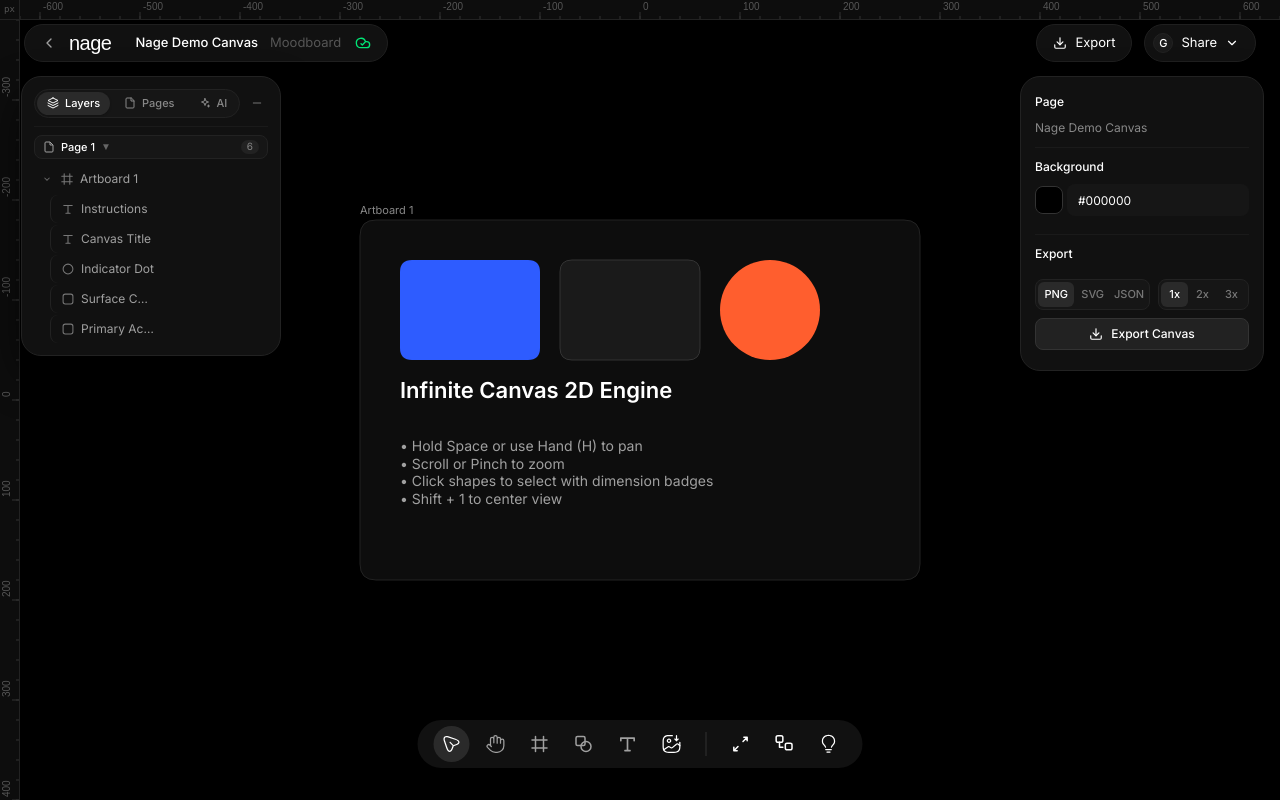
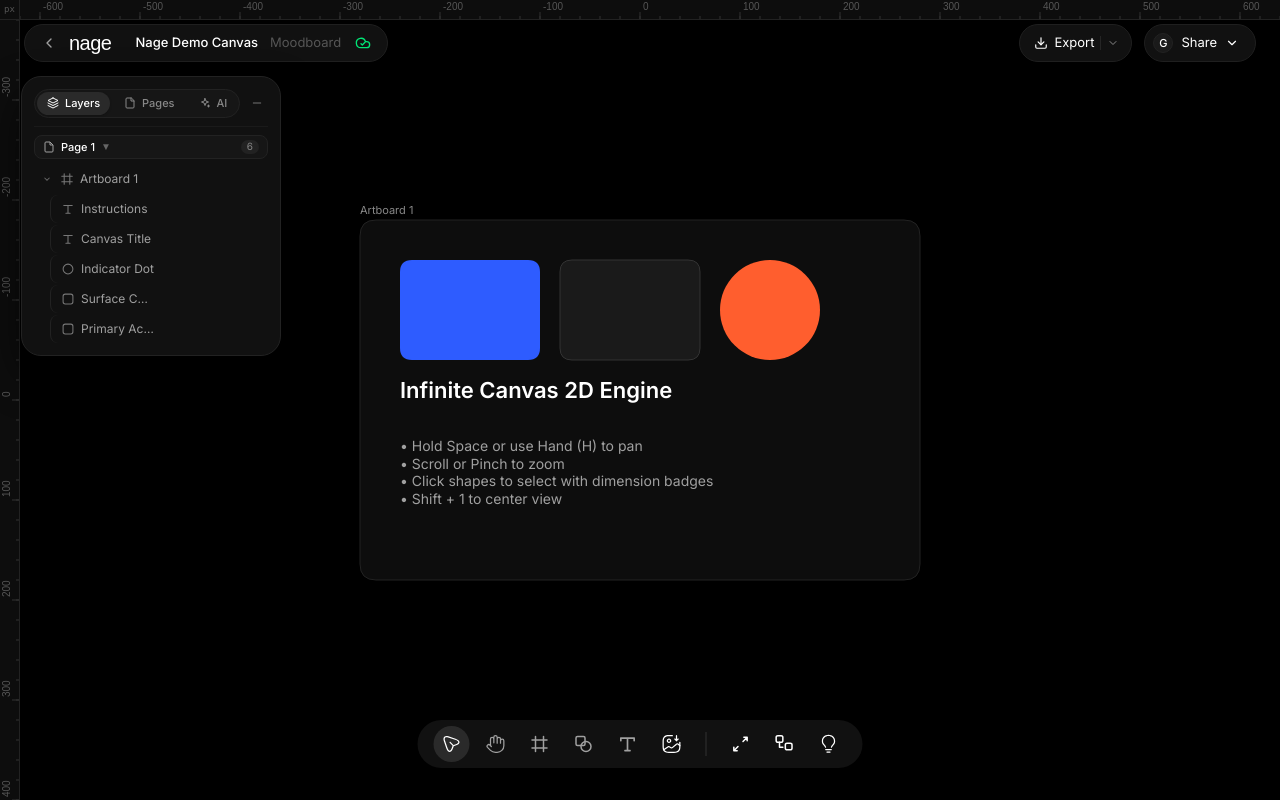
Before and after one commit to Nimateea/Nage, a Next.js app: page /demo in a window 1280 px wide. Built offline with nearby package versions, Linux system fonts and the light colour scheme.

Commit message:
feat: show export panel as dropdown beside export button

```diff
--- a/src/components/editor/EditorHeader.tsx
+++ b/src/components/editor/EditorHeader.tsx
@@ -1,10 +1,10 @@
 "use client";
 
-import React, { useState, useRef } from "react";
+import React, { useState, useRef, useEffect } from "react";
 import Link from "next/link";
 import { useEditorStore } from "@/lib/canvas/store/editorStore";
 import { renameProjectAction } from "@/lib/supabase/projects";
-import { exportToPng, downloadFile } from "@/lib/canvas/export";
+import { exportToPng, exportToSvg, exportToJson, downloadFile } from "@/lib/canvas/export";
 
 interface EditorHeaderProps {
   initialTitle: string;
@@ -48,9 +48,26 @@ export function EditorHeader({
     }
   };
 
+  const [exportOpen, setExportOpen] = useState(false);
+  const [exportFormat, setExportFormat] = useState<"png" | "svg" | "json">("png");
+  const [exportScale, setExportScale] = useState<1 | 2 | 3>(2);
+  const [includeBackground, setIncludeBackground] = useState(true);
   const [isExporting, setIsExporting] = useState(false);
+  const exportMenuRef = useRef<HTMLDivElement>(null);
 
-  const handleQuickExport = async () => {
+  // Close export dropdown when clicking outside
+  useEffect(() => {
+    if (!exportOpen) return;
+    const handleClickOutside = (e: MouseEvent) => {
+      if (exportMenuRef.current && !exportMenuRef.current.contains(e.target as Node)) {
+        setExportOpen(false);
+      }
+    };
+    window.addEventListener("mousedown", handleClickOutside);
+    return () => window.removeEventListener("mousedown", handleClickOutside);
+  }, [exportOpen]);
+
+  const handlePerformExport = async () => {
     const state = useEditorStore.getState();
     const selectedNodes = state.document.nodes.filter((n) => state.selectedIds.has(n.id));
     const nodesToExport = selectedNodes.length > 0 ? selectedNodes : state.document.nodes;
@@ -65,9 +82,23 @@ export function EditorHeader({
       showToast("Generating export…");
       const name = (selectedNodes.length === 1 ? selectedNodes[0].name : state.projectName) || "export";
       const cleanName = name.trim().replace(/[^a-zA-Z0-9_-]/g, "_");
-      const blob = await exportToPng(nodesToExport, 2, "#000000");
-      downloadFile(blob, `${cleanName}@2x.png`, "image/png");
-      showToast(`Exported ${cleanName}@2x.png`);
+      const bgColor = includeBackground ? "#000000" : null;
+
+      if (exportFormat === "png") {
+        const blob = await exportToPng(nodesToExport, exportScale, bgColor);
+        downloadFile(blob, `${cleanName}@${exportScale}x.png`, "image/png");
+        showToast(`Exported ${cleanName}@${exportScale}x.png`);
+      } else if (exportFormat === "svg") {
+        const svgStr = exportToSvg(nodesToExport, bgColor);
+        downloadFile(svgStr, `${cleanName}.svg`, "image/svg+xml");
+        showToast(`Exported ${cleanName}.svg`);
+      } else if (exportFormat === "json") {
+        const jsonStr = exportToJson(nodesToExport, cleanName);
+        downloadFile(jsonStr, `${cleanName}.json`, "application/json");
+        showToast(`Exported ${cleanName}.json`);
+      }
+
+      setExportOpen(false);
     } catch (err) {
       console.error("Export error:", err);
       showToast("Export failed");
@@ -184,14 +215,20 @@ export function EditorHeader({
 
       {/* Right Side Buttons */}
       <div className="flex items-center gap-3 pointer-events-auto">
-        {/* Quick Export Button */}
+        {/* Export Button with Dropdown Beside It */}
+        <div className="relative flex items-center" ref={exportMenuRef}>
+          <div
+            className={`bg-[#111111] hover:bg-[#1A1A1A] border ${
+              exportOpen ? "border-[#2E5CFF]" : "border-[#1f1f1f]"
+            } rounded-full flex items-center transition-colors`}
+          >
+            {/* Export Button */}
             <button
               id="btn-quick-export"
               type="button"
-          disabled={isExporting}
-          onClick={handleQuickExport}
-          className="bg-[#111111] hover:bg-[#1A1A1A] border border-[#1f1f1f] rounded-full px-4 py-2 flex items-center gap-2 text-white text-[13px] transition-colors cursor-pointer disabled:opacity-50"
-          title="Quick Export PNG (2x)"
+              onClick={() => setExportOpen((prev) => !prev)}
+              className="pl-3.5 pr-1.5 py-2 flex items-center gap-1.5 text-white text-[13px] hover:text-white cursor-pointer select-none"
+              title="Export"
             >
               <svg
                 width="14"
@@ -207,8 +244,128 @@ export function EditorHeader({
                 <polyline points="7 10 12 15 17 10" />
                 <line x1="12" y1="15" x2="12" y2="3" />
               </svg>
-          {isExporting ? "Exporting…" : "Export"}
+              <span>Export</span>
             </button>
+
+            {/* Separator */}
+            <div className="w-[1px] h-3.5 bg-[#252525]" />
+
+            {/* Dropdown Chevron Button Beside Export Button */}
+            <button
+              id="btn-export-dropdown"
+              type="button"
+              onClick={() => setExportOpen((prev) => !prev)}
+              className={`pl-1.5 pr-3 py-2 flex items-center justify-center text-[#888888] hover:text-white cursor-pointer transition-colors ${
+                exportOpen ? "text-white" : ""
+              }`}
+              title="Export options"
+            >
+              <svg
+                width="12"
+                height="12"
+                viewBox="0 0 24 24"
+                fill="none"
+                stroke="currentColor"
+                strokeWidth="2"
+                strokeLinecap="round"
+                strokeLinejoin="round"
+                className={`transition-transform duration-200 ${exportOpen ? "rotate-180 text-white" : ""}`}
+              >
+                <polyline points="6 9 12 15 18 9" />
+              </svg>
+            </button>
+          </div>
+
+          {/* Export Dropdown Menu Panel */}
+          {exportOpen && (
+            <div
+              className="absolute right-0 top-[calc(100%+8px)] w-[270px] bg-[#111111] border border-[#222222] rounded-2xl p-4 shadow-2xl z-50 text-xs select-none"
+              style={{ boxShadow: "0 20px 40px rgba(0, 0, 0, 0.7)" }}
+            >
+              {/* Dropdown Header */}
+              <div className="flex items-center justify-between pb-3 mb-3 border-b border-[#1A1A1A]">
+                <div className="text-white font-medium text-[13px]">Export</div>
+                <span className="text-[11px] px-2 py-0.5 rounded-full bg-[#1A1A1A] text-[#888888] border border-[#262626]">
+                  {useEditorStore.getState().selectedIds.size > 0
+                    ? `${useEditorStore.getState().selectedIds.size} selected`
+                    : "Canvas"}
+                </span>
+              </div>
+
+              {/* Format Tabs */}
+              <div className="mb-3">
+                <div className="text-[#888888] text-[11px] font-medium mb-1.5">Format</div>
+                <div className="flex bg-[#161616] rounded-lg p-0.5 border border-[#222222]">
+                  {(["png", "svg", "json"] as const).map((fmt) => (
+                    <button
+                      key={fmt}
+                      type="button"
+                      onClick={() => setExportFormat(fmt)}
+                      className={`flex-1 py-1 text-[11px] font-medium rounded-md uppercase transition-colors cursor-pointer ${
+                        exportFormat === fmt ? "bg-[#2A2A2A] text-white" : "text-[#777777] hover:text-white"
+                      }`}
+                    >
+                      {fmt}
+                    </button>
+                  ))}
+                </div>
+              </div>
+
+              {/* Resolution Scale (for PNG) */}
+              {exportFormat === "png" && (
+                <div className="mb-3">
+                  <div className="text-[#888888] text-[11px] font-medium mb-1.5">Resolution</div>
+                  <div className="flex bg-[#161616] rounded-lg p-0.5 border border-[#222222]">
+                    {([1, 2, 3] as const).map((sc) => (
+                      <button
+                        key={sc}
+                        type="button"
+                        onClick={() => setExportScale(sc)}
+                        className={`flex-1 py-1 text-[11px] font-medium rounded-md transition-colors cursor-pointer ${
+                          exportScale === sc ? "bg-[#2A2A2A] text-white" : "text-[#777777] hover:text-white"
+                        }`}
+                      >
+                        {sc}x
+                      </button>
+                    ))}
+                  </div>
+                </div>
+              )}
+
+              {/* Background Checkbox */}
+              {exportFormat !== "json" && (
+                <label className="flex items-center gap-2 mb-4 text-[#888888] hover:text-white cursor-pointer text-[11px]">
+                  <input
+                    type="checkbox"
+                    checked={includeBackground}
+                    onChange={(e) => setIncludeBackground(e.target.checked)}
+                    className="rounded border-[#333333] bg-[#161616] text-[#2E5CFF] accent-[#2E5CFF] cursor-pointer"
+                  />
+                  Include dark background (#000000)
+                </label>
+              )}
+
+              {/* Action Button */}
+              <button
+                type="button"
+                disabled={isExporting}
+                onClick={handlePerformExport}
+                className="w-full h-8 rounded-lg bg-[#2E5CFF] hover:bg-[#254ED9] text-white font-medium text-[12px] flex items-center justify-center gap-2 transition-colors disabled:opacity-50 cursor-pointer shadow-md"
+              >
+                <svg width="14" height="14" viewBox="0 0 24 24" fill="none" stroke="currentColor" strokeWidth="2" strokeLinecap="round" strokeLinejoin="round">
+                  <path d="M21 15v4a2 2 0 0 1-2 2H5a2 2 0 0 1-2-2v-4" />
+                  <polyline points="7 10 12 15 17 10" />
+                  <line x1="12" y1="15" x2="12" y2="3" />
+                </svg>
+                {isExporting
+                  ? "Exporting…"
+                  : useEditorStore.getState().selectedIds.size > 0
+                  ? `Export Selection (${exportFormat.toUpperCase()})`
+                  : `Export Canvas (${exportFormat.toUpperCase()})`}
+              </button>
+            </div>
+          )}
+        </div>
 
         {/* Share Button */}
         <button
--- a/src/components/editor/PropertiesPanel.tsx
+++ b/src/components/editor/PropertiesPanel.tsx
@@ -59,13 +59,16 @@ const FONT_WEIGHTS = [
 ];
 
 export function PropertiesPanel() {
-  const { document, selectedIds, executeCommand, showToast, projectName } = useEditorStore();
+  const { document, selectedIds, executeCommand, showToast } = useEditorStore();
   const [lockRatio, setLockRatio] = useState(false);
   const [exportFormat, setExportFormat] = useState<"png" | "svg" | "json">("png");
   const [exportScale, setExportScale] = useState<1 | 2 | 3>(1);
   const [isExporting, setIsExporting] = useState(false);
+  const [exportOpen, setExportOpen] = useState(false);
 
   const selectedNodes = document.nodes.filter((n) => selectedIds.has(n.id));
+
+  if (selectedNodes.length === 0) return null;
 
   const handleExport = async (nodesToExport: CanvasNode[], baseName: string) => {
     if (nodesToExport.length === 0) {
@@ -95,93 +98,6 @@ export function PropertiesPanel() {
       setIsExporting(false);
     }
   };
-
-  if (selectedNodes.length === 0) {
-    return (
-      <div className="ps select-none">
-        {/* Page / Canvas Info */}
-        <div className="ps-s">
-          <div className="ps-t">Page</div>
-          <div className="text-[#888888] text-[12px]">{projectName || "Untitled"}</div>
-        </div>
-
-        {/* Canvas Background */}
-        <div className="ps-s">
-          <div className="ps-t">Background</div>
-          <div className="ps-r">
-            <input
-              type="color"
-              className="ps-col"
-              value="#000000"
-              readOnly
-            />
-            <input
-              type="text"
-              className="ps-hex"
-              value="#000000"
-              readOnly
-              spellCheck={false}
-            />
-          </div>
-        </div>
-
-        {/* Export All Canvas Section */}
-        <div className="ps-s">
-          <div className="flex items-center justify-between mb-2">
-            <div className="ps-t mb-0">Export</div>
-          </div>
-
-          <div className="flex items-center gap-2 mb-2">
-            <div className="flex bg-[#161616] rounded-lg p-0.5 border border-[#222222] flex-1">
-              {(["png", "svg", "json"] as const).map((fmt) => (
-                <button
-                  key={fmt}
-                  type="button"
-                  onClick={() => setExportFormat(fmt)}
-                  className={`flex-1 py-1 text-[11px] font-medium rounded-md uppercase transition-colors ${
-                    exportFormat === fmt ? "bg-[#2A2A2A] text-white" : "text-[#777777] hover:text-white"
-                  }`}
-                >
-                  {fmt}
-                </button>
-              ))}
-            </div>
-
-            {exportFormat === "png" && (
-              <div className="flex bg-[#161616] rounded-lg p-0.5 border border-[#222222]">
-                {([1, 2, 3] as const).map((sc) => (
-                  <button
-                    key={sc}
-                    type="button"
-                    onClick={() => setExportScale(sc)}
-                    className={`px-2 py-1 text-[11px] font-medium rounded-md transition-colors ${
-                      exportScale === sc ? "bg-[#2A2A2A] text-white" : "text-[#777777] hover:text-white"
-                    }`}
-                  >
-                    {sc}x
-                  </button>
-                ))}
-              </div>
-            )}
-          </div>
-
-          <button
-            type="button"
-            disabled={isExporting || document.nodes.length === 0}
-            onClick={() => handleExport(document.nodes, projectName || "canvas")}
-            className="w-full h-8 rounded-lg bg-[#222222] hover:bg-[#2A2A2A] text-white font-medium text-[12px] flex items-center justify-center gap-2 border border-[#333333] transition-colors disabled:opacity-50 cursor-pointer"
-          >
-            <svg width="14" height="14" viewBox="0 0 24 24" fill="none" stroke="currentColor" strokeWidth="2" strokeLinecap="round" strokeLinejoin="round">
-              <path d="M21 15v4a2 2 0 0 1-2 2H5a2 2 0 0 1-2-2v-4" />
-              <polyline points="7 10 12 15 17 10" />
-              <line x1="12" y1="15" x2="12" y2="3" />
-            </svg>
-            {isExporting ? "Exporting…" : "Export Canvas"}
-          </button>
-        </div>
-      </div>
-    );
-  }
 
   const isSingle = selectedNodes.length === 1;
   const singleNode = isSingle ? selectedNodes[0] : null;
@@ -938,12 +854,38 @@ export function PropertiesPanel() {
         </div>
       )}
 
-      {/* 11. Export Selection */}
+      {/* 11. Export Selection Dropdown */}
       <div className="ps-s">
-        <div className="flex items-center justify-between mb-2">
-          <div className="ps-t mb-0">Export</div>
+        <div
+          className="flex items-center justify-between cursor-pointer py-0.5 select-none"
+          onClick={() => setExportOpen((prev) => !prev)}
+        >
+          <div className="ps-t mb-0 flex items-center gap-1.5">
+            <span>Export</span>
+          </div>
+          <button
+            type="button"
+            className="ps-b text-[#888888] hover:text-white"
+            title="Toggle export options"
+          >
+            <svg
+              width="14"
+              height="14"
+              viewBox="0 0 24 24"
+              fill="none"
+              stroke="currentColor"
+              strokeWidth="2"
+              strokeLinecap="round"
+              strokeLinejoin="round"
+              className={`transition-transform duration-200 ${exportOpen ? "rotate-180 text-white" : ""}`}
+            >
+              <polyline points="6 9 12 15 18 9" />
+            </svg>
+          </button>
         </div>
 
+        {exportOpen && (
+          <div className="mt-2.5">
             <div className="flex items-center gap-2 mb-2">
               {/* Format selector */}
               <div className="flex bg-[#161616] rounded-lg p-0.5 border border-[#222222] flex-1">
@@ -1001,6 +943,8 @@ export function PropertiesPanel() {
                 : `Export ${singleNode?.name || `${selectedNodes.length} Layers`}`}
             </button>
           </div>
+        )}
+      </div>
     </div>
   );
 }
```
Lines whose indentation alone changed are shown as unchanged.
